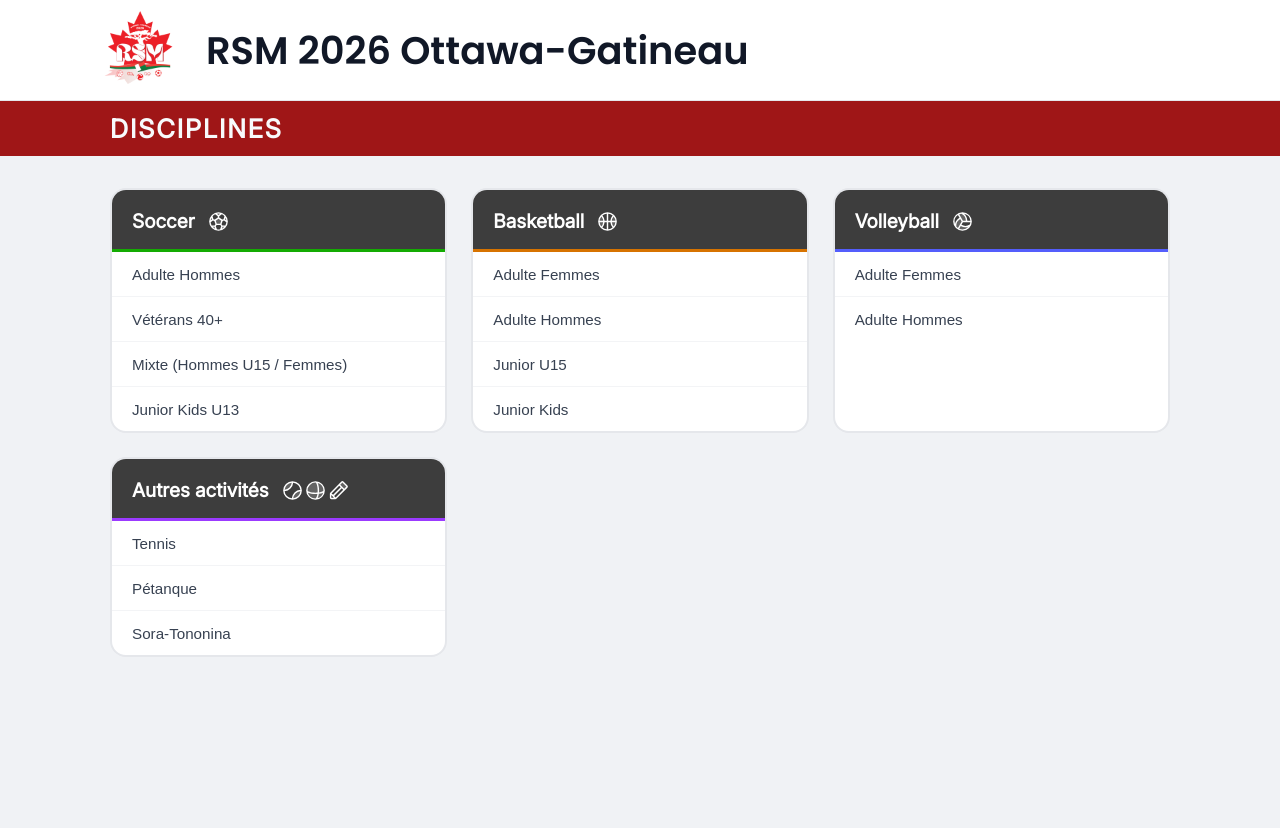
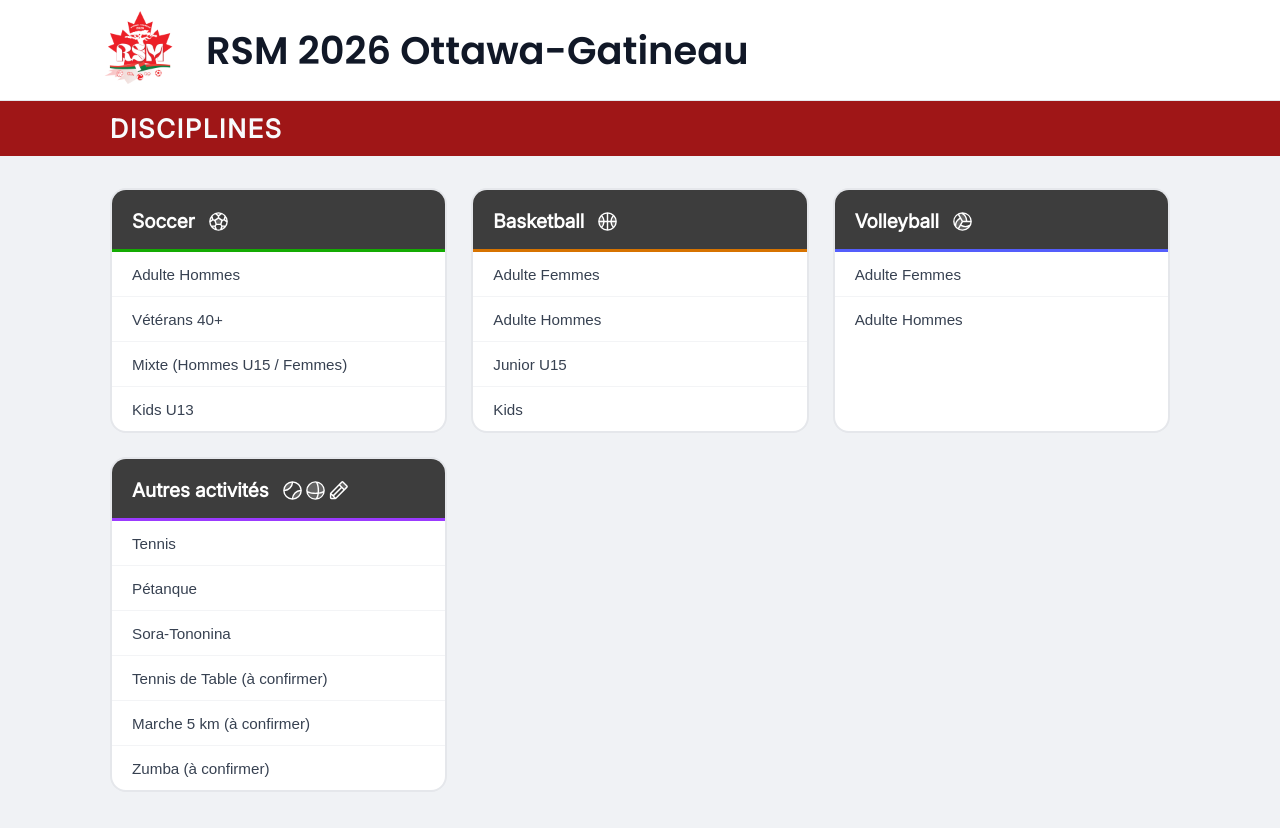
Before and after one commit to matth9597/Rsm2026, a React (Vite) app: page / in a window 1280 px wide. Shown: the top 828 px of the page. Before the commit the page ends 800 px from the top, so only its background shows below. Built offline with nearby package versions, Linux system fonts and the light colour scheme.

Commit message:
fix: data cleanup

```diff
--- a/src/data.js
+++ b/src/data.js
@@ -18,7 +18,7 @@ export const sportsData = {
       },
       {
         nom: "Frais",
-        texte: "800$ par équipe, 40$ par personne",
+        texte: "50$ par personne (Caution équipe: 100$)",
       },
       {
         nom: "Conditions",
--- a/src/pages/Home.jsx
+++ b/src/pages/Home.jsx
@@ -22,7 +22,7 @@ const sportCategories = [
       { id: "soccer_h", label: "Adulte Hommes" },
       { id: "soccer_v", label: "Vétérans 40+" },
       { id: "soccer_m", label: "Mixte (Hommes U15 / Femmes)" },
-      { id: "soccer_j", label: "Junior Kids U13" },
+      { id: "soccer_j", label: "Kids U13" },
     ],
   },
   {
@@ -36,7 +36,7 @@ const sportCategories = [
       { id: "basketball_f", label: "Adulte Femmes" },
       { id: "basketball_h", label: "Adulte Hommes" },
       { id: "basketball_j", label: "Junior U15" },
-      { id: "basketball_k", label: "Junior Kids" },
+      { id: "basketball_k", label: "Kids" },
     ],
   },
   {
@@ -62,6 +62,9 @@ const sportCategories = [
       { id: "tennis", label: "Tennis" },
       { id: "petanque", label: "Pétanque" },
       { id: "soraTononina", label: "Sora-Tononina" },
+      { id: "tableTennis", label: "Tennis de Table (à confirmer)" },
+      { id: "marche", label: "Marche 5 km (à confirmer)" },
+      { id: "zumba", label: "Zumba (à confirmer)" },
     ],
   },
 ];
```
